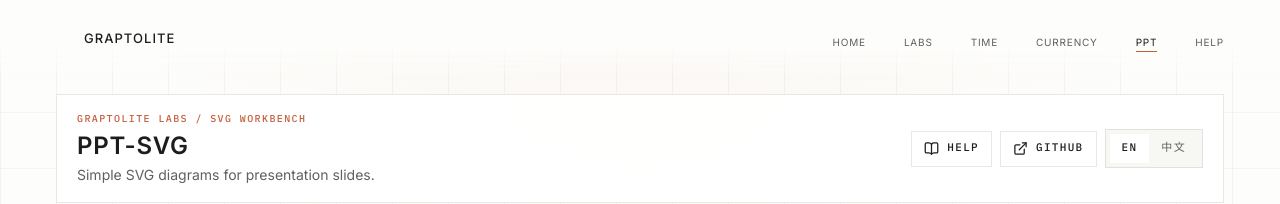
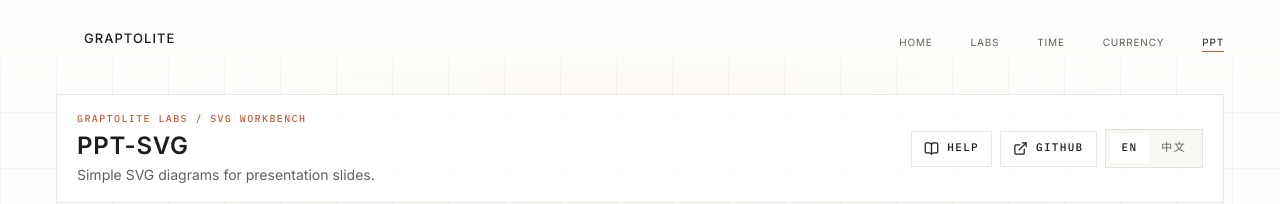
Before and after one commit to imkcrevit/PPT-SVG, a Next.js app: page /en in a window 1280 px wide. Shown: the top 204 px of the page. Built offline with nearby package versions, Linux system fonts and the light colour scheme.

Commit message:
Keep help link inside PPT page

```diff
--- a/src/components/workspace.tsx
+++ b/src/components/workspace.tsx
@@ -578,11 +578,6 @@ export function Workspace({ locale }: WorkspaceProps) {
           <li>
             <a href={`https://labs.graptolite.ai/ppt/${locale}`} className="active" aria-current="page">
               PPT
-            </a>
-          </li>
-          <li>
-            <a href={HELP_URL} target="_blank" rel="noreferrer">
-              {t.helpLabel}
             </a>
           </li>
         </ul>
```
